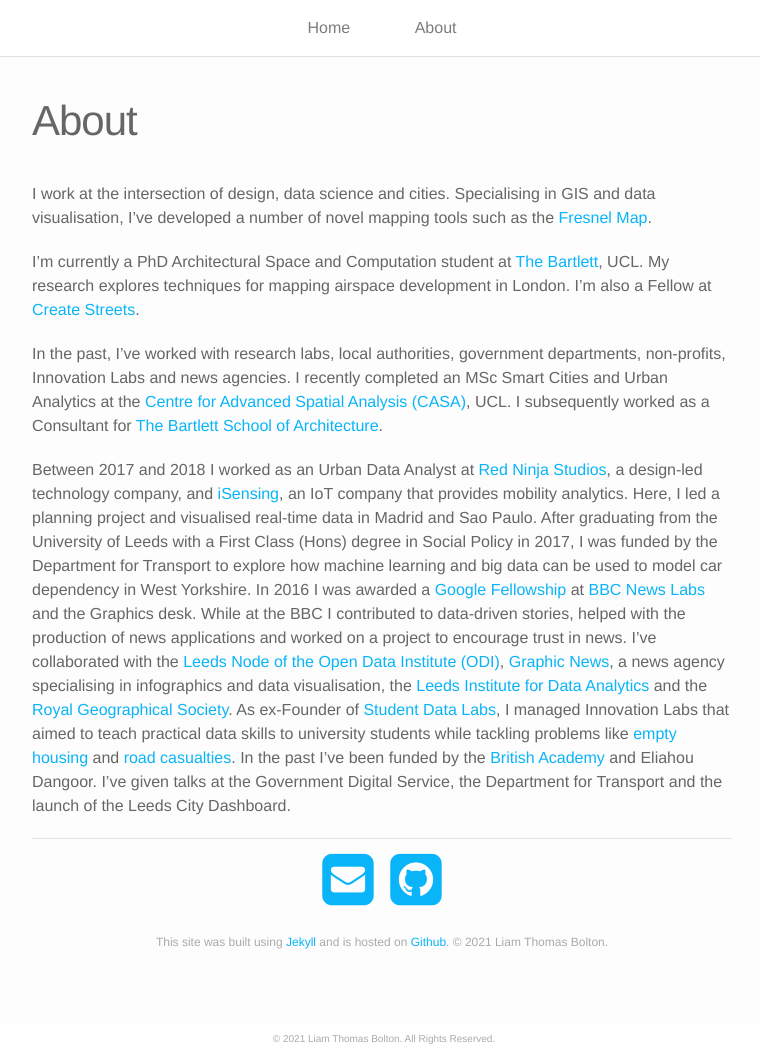
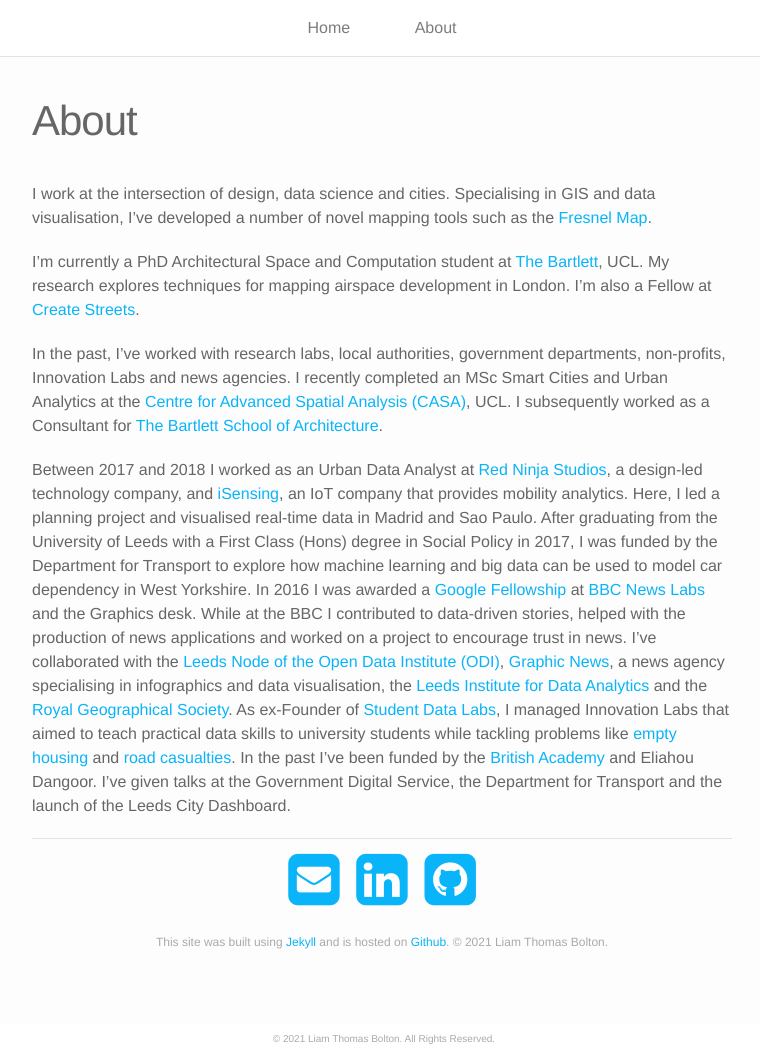
Before and after one commit to lbuk/portfolio-website, a Jekyll site: the page built from about.md, in a window 1280 px wide and 1054 px high. Shown: the whole window, without its empty margins (258-1018 px from the left). Built offline with Jekyll 4.4.1, drawn with Linux system fonts in a browser that asks for light colours; nearby versions of some CDN libraries.

Commit message:
Update about.md

```diff
--- a/about.md
+++ b/about.md
@@ -15,6 +15,7 @@
 <hr/>
 <span class="contacticon center">
 	<a href="mailto:liamthomasbolton@gmail.com"><i class="fa fa-envelope-square"></i></a>
+	<a href="www.linkedin.com/in/liam-thomas-bolton" target="_blank"><i class="fa fa-linkedin-square"></i></a>
     	<a href="https://github.com/lbuk" target="_blank"><i class="fa fa-github-square"></i></a>
 </span>
 
```
